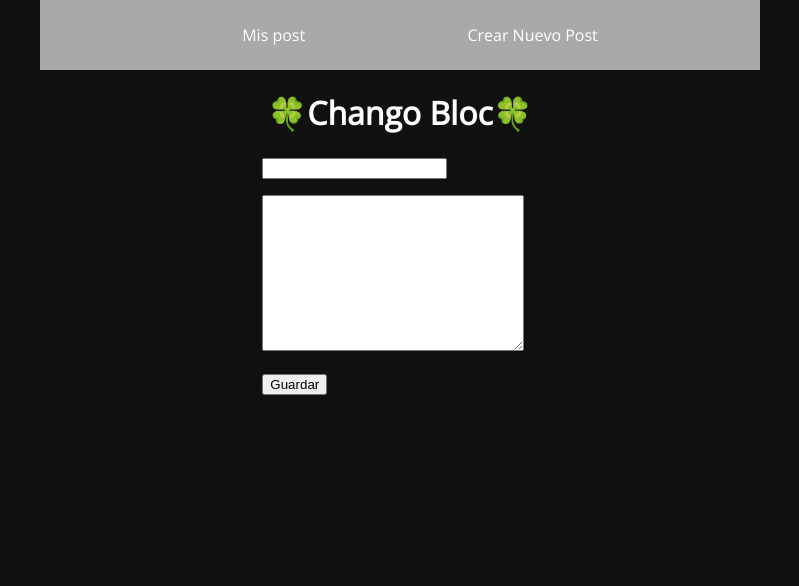
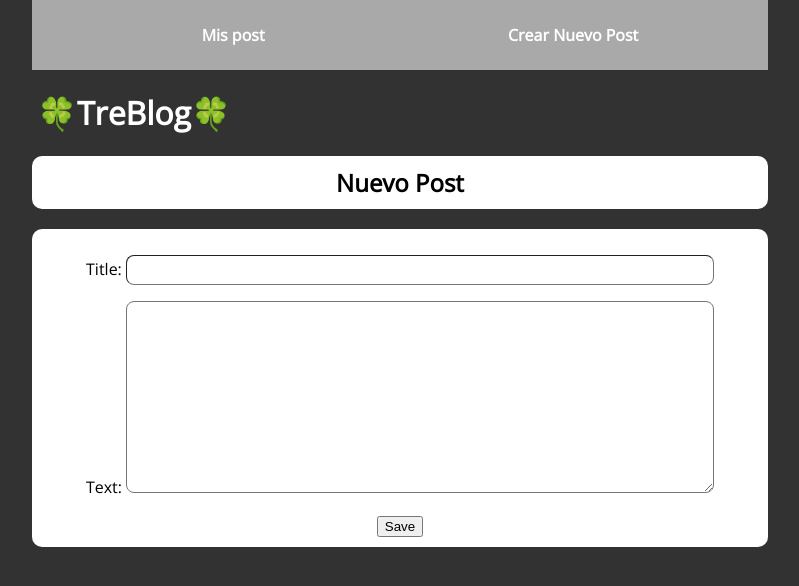
Before and after one commit to BastleyNait/Blog-en-Django, a Django app: page /crear/ in a window 1280 px wide. Shown: the top 586 px of the page, without its empty margins (240-1039 px from the left). Run offline with Django 4.2, Linux system fonts and the light colour scheme.

Commit message:
trabajo finalizado2

```diff
--- /dev/null
+++ b/blog/forms.py
@@ -0,0 +1,7 @@
+from django import forms
+from .models import Post
+
+class PostForm(forms.ModelForm):
+    class Meta:
+        model = Post
+        fields = ('title', 'text',)
--- a/blog/static/styles/style.css
+++ b/blog/static/styles/style.css
@@ -1,5 +1,5 @@
 body{
-    background-color: rgb(16, 16, 16);
+    background-color: rgb(50, 50, 50) ;
     font-family: 'Open Sans',
     sans-serif;
     display: flex;
@@ -16,25 +16,52 @@
 }
 nav {
     background-color: darkgray;
-    padding: 8px 0px;
+    padding: 8px 8px;
     width: 90vh;
+    transition: transform 0.3s ease;
 }
 
+nav a {
+    font-weight:bold;
+    font-size: 16px;
+    transition: font-size 0.3s ease;
+}
+
+nav a:hover{
+    font-size: 15px;
+    color:rgb(133, 249, 172);
+}
 .titulo a {
     color: white;
     padding: 5px;
+    transition: font-size 0.3s ease;
 }
 
+.titulo a:hover {
+    font-size: 30px;
+    color:rgb(133, 249, 172);
+}
 .post {
     background-color: white;
     border-color: black;
     width: 90vh;
+    padding: 10px 8px;
+    border-style: solid;
+    border-width: 1px;
+}
+
+.post a{
+    transition: 0.2s ease;
+}
+
+.post a:hover {
+    font-size: 22px;
 }
 
 
 .navegacion ul {
     display: flex;
-    justify-content: space-evenly;
+    justify-content: space-around;
     list-style: none;
 }
 .navegacion a {
@@ -48,3 +75,45 @@
 .post a {
     color: black;
 }
+
+.new {
+    background-color: white;
+    border-color: black;
+    width: 90vh;
+    padding: 10px 8px;
+    border-radius: 10px;
+    text-align: center;
+}
+
+
+.new textarea, input {
+    width: 80%;
+}
+
+input[type="text"] {
+    font-family: 'Open Sans',
+    sans-serif;
+    padding: 5px;
+    border-radius: 8px;
+    border-width: 1px;
+    transition: 0.3s ease;
+}
+
+textarea {
+    font-family: 'Open Sans',
+    sans-serif;
+    padding: 5px;
+    border-radius: 8px;
+    border-width: 1px;
+    transition: 0.3s ease;
+}
+
+input[type="text"]:focus {
+    background-color: rgb(133, 249, 172);
+    border-width: 1px;
+}
+
+textarea:focus {
+    background-color: rgb(133, 249, 172);
+    border-width: 1px;
+}
--- a/blog/templates/base/base1.html
+++ b/blog/templates/base/base1.html
@@ -22,7 +22,7 @@
     </nav>
     <main>
         <div class="titulo">
-            <h1><a href="">🍀Chango Bloc🍀</a></h1>
+            <h1><a href="/">🍀TreBlog🍀</a></h1>
         </div>
         {% block content %}
         {% endblock %}
--- a/blog/templates/blog/new_post.html
+++ b/blog/templates/blog/new_post.html
@@ -1,9 +1,9 @@
 {% extends 'base/base1.html' %}
 
 {% block content %}
-    <form action="" method="POST">
-        <p><input type="text"></p>
-        <p><textarea name="cuerpo" id="cuerpo" cols="30" rows="10"></textarea></p>
-        <button>Guardar</button>
+    <h2 class = "new">Nuevo Post</h2>
+    <form method="POST" class="new">{% csrf_token %}
+        {{ form.as_p }}
+        <button type="submit" class="save btn btn-default">Save</button>
     </form>
 {% endblock %}
--- a/blog/templates/blog/post_list.html
+++ b/blog/templates/blog/post_list.html
@@ -4,7 +4,7 @@
 {% for post in posts %}
     <div class="post">
         <p><h6>publicado: {{ post.published_date }}</h6></p>
-        <h2><a href="/detalle/{{ post.title }}">🖹 {{ post.title }}</a></h2>
+        <h2><a href="{% url 'detalle' pk=post.pk %}">🖹 {{ post.title }}</a></h2>
     </div>
 {% endfor %}
 {% endblock %}
--- a/blog/urls.py
+++ b/blog/urls.py
@@ -3,6 +3,6 @@
 
 urlpatterns = [
     path('', views.post_list, name='post_list'),
-    path('detalle/<str:title>', views.detalle, name='detalle'),
+    path('detalle/<int:pk>', views.detalle, name='detalle'),
     path('crear/', views.new, name='new' )
 ]
--- a/blog/views.py
+++ b/blog/views.py
@@ -1,21 +1,32 @@
-from django.shortcuts import render
+from django.shortcuts import redirect, render
 from .models import Post
 from django.utils import timezone
+from .forms import PostForm
 # Create your views here.
 def post_list(request):
     posts = Post.objects.filter(published_date__lte=timezone.now()).order_by('published_date')
     return render(request, 'blog/post_list.html', {
         "posts":posts
     })
-def detalle(request, title):
-    post = Post.objects.get(title=title)
+def detalle(request, pk):
+    post = Post.objects.get(pk=pk)
     print(post)
     return render(request, 'blog/detalle.html', {
         "post":post
     })
 
 def new(request):
-    post = Post.objects.all()
+    if request.method == "POST":
+        form = PostForm(request.POST)
+        if form.is_valid():
+            post = form.save(commit = False)
+            post.author = request.user
+            post.published_date = timezone.now()
+            post.save()
+            return redirect('detalle', pk=post.pk)
+
+    else:
+        form = PostForm()
     return render(request, 'blog/new_post.html', {
-        "post":post
+        "form":form
     })
```
